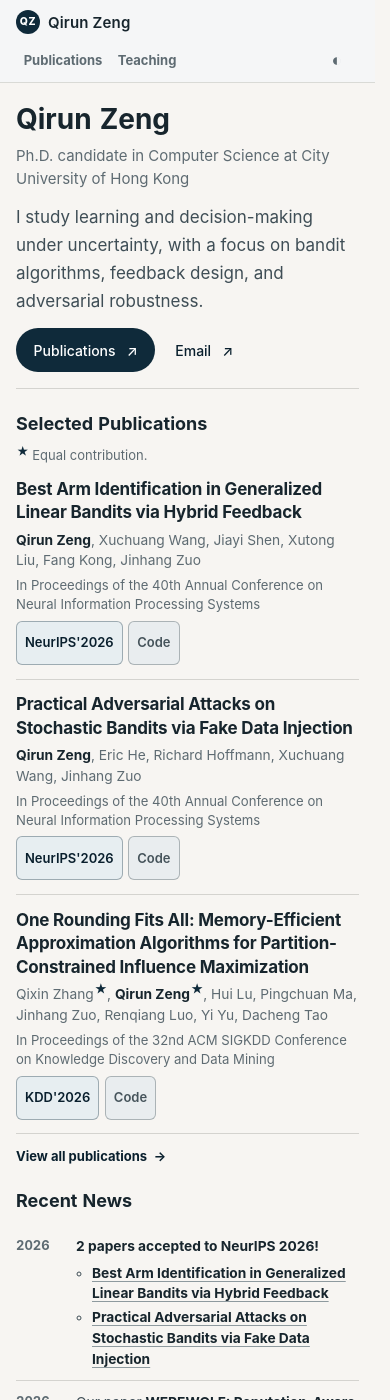
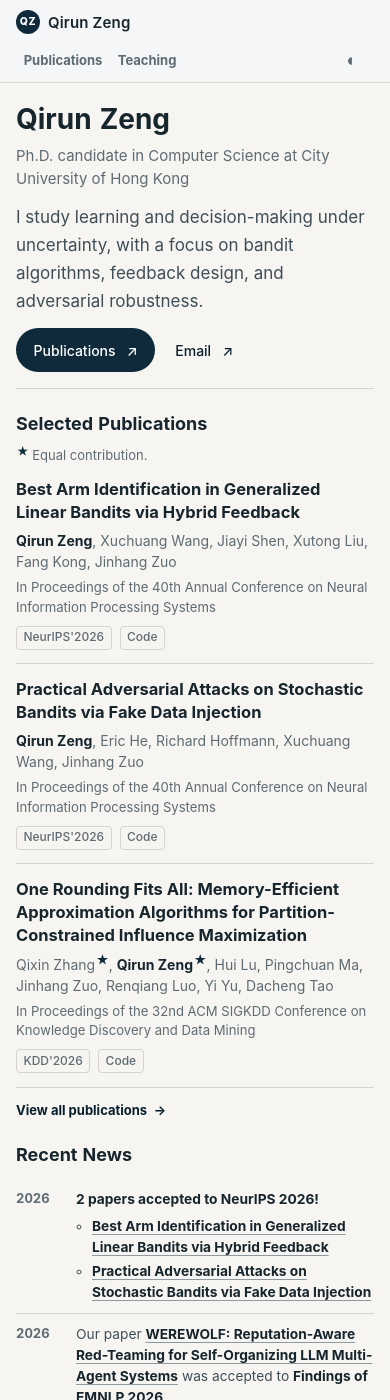
Before and after one commit to qirunzeng/qirunzeng.github.io, a Jekyll site: the page built from index.html, in a window 390 px wide and 1400 px high. Built offline with Jekyll 4.4.1, drawn with Linux system fonts in a browser that asks for light colours.

Commit message:
Refine publication mobile layout and unify compact tags

```diff
--- a/_data/assets.json
+++ b/_data/assets.json
@@ -1,4 +1,4 @@
 {
-  "css": "7b56f8cadceb8aff",
+  "css": "bf0dc5fa61f2382c",
   "js": "49c589e744dc6c23"
 }
--- a/_includes/publication.html
+++ b/_includes/publication.html
@@ -19,12 +19,15 @@
         <p class="publication__venue">{{ include.paper.venue }}</p>
         {% if include.extended %}
           <p class="publication__metadata">
-            {% if include.paper.publication_date %}<span>Published <time{% if include.paper.publication_date_iso %} datetime="{{ include.paper.publication_date_iso }}"{% endif %}>{{ include.paper.publication_date }}</time></span>{% endif %}
-            {% if include.paper.doi %}<a href="https://doi.org/{{ include.paper.doi }}" target="_blank" rel="noopener noreferrer">DOI {{ include.paper.doi }}</a>{% endif %}
-            {% if site.data.features.scholar_enabled == true and citation and citation.citations > 0 %}<a href="https://scholar.google.com/citations?view_op=view_citation&amp;hl=en&amp;user=sITttdEAAAAJ&amp;citation_for_view={{ citation.scholar_id }}" target="_blank" rel="noopener noreferrer">Cited by {{ citation.citations }}</a>{% endif %}
+            {% if include.paper.publication_date %}<span class="publication__date">Published <time{% if include.paper.publication_date_iso %} datetime="{{ include.paper.publication_date_iso }}"{% endif %}>{{ include.paper.publication_date }}</time></span>{% endif %}
+            {% if include.paper.doi %}<a class="publication__doi" href="https://doi.org/{{ include.paper.doi }}" target="_blank" rel="noopener noreferrer">DOI {{ include.paper.doi }}</a>{% endif %}
+            {% if site.data.features.scholar_enabled == true and citation and citation.citations > 0 %}<a class="publication__citations" href="https://scholar.google.com/citations?view_op=view_citation&amp;hl=en&amp;user=sITttdEAAAAJ&amp;citation_for_view={{ citation.scholar_id }}" target="_blank" rel="noopener noreferrer">Cited by {{ citation.citations }}</a>{% endif %}
           </p>
         {% endif %}
       </div>
+    </div>
+
+    <div class="publication__resources">
       {% if include.paper.links %}
         <p class="publication__links" aria-label="Links for {{ include.paper.title }}">
           {% for link in include.paper.links %}
@@ -38,8 +41,6 @@
           {% endfor %}
         </p>
       {% endif %}
-    </div>
-
       {% if include.extended %}
         {% if include.paper.abstract or include.paper.abstract_status %}
           <details class="publication__abstract">
@@ -53,4 +54,5 @@
         {% endif %}
       {% endif %}
     </div>
+  </div>
 </article>
--- a/assets/css/main.css
+++ b/assets/css/main.css
@@ -673,11 +673,7 @@
 }
 
 .publication__details {
-  display: grid;
   margin-top: 0.38rem;
-  align-items: start;
-  grid-template-columns: minmax(0, 1fr) auto;
-  gap: 0.4rem 0.75rem;
 }
 
 .publication__venue {
@@ -720,51 +716,43 @@
 .publication__links {
   display: flex;
   flex-wrap: wrap;
-  justify-content: flex-end;
-  gap: 0.35rem;
+  justify-content: flex-start;
+  gap: 0.3rem 0.5rem;
+}
+
+.publication__resources {
+  display: grid;
+  margin-top: 0.4rem;
+  gap: 0.15rem;
 }
 
 .tag {
   display: inline-flex;
-  min-height: 1.75rem;
-  padding: 0.14rem 0.5rem;
+  min-height: 24px;
+  padding: 0.125rem 0.4rem;
   align-items: center;
-  border: 1px solid color-mix(in srgb, var(--accent) 34%, transparent);
-  border-radius: 0.38rem;
-  background: var(--accent-soft);
-  color: var(--accent-strong);
+  border: 1px solid var(--line);
+  border-radius: 0.25rem;
+  background: transparent;
+  color: var(--muted);
   font-family: var(--sans);
-  font-size: 0.8125rem;
+  font-size: 0.75rem;
   font-style: normal;
-  font-weight: 600;
-  line-height: 1;
+  font-weight: 500;
+  line-height: 1.4;
   text-decoration: none;
   white-space: nowrap;
 }
 
-.tag--code {
-  border-color: color-mix(in srgb, var(--code) 38%, transparent);
-  background: var(--code-soft);
-  color: var(--code);
-}
-
-.tag--document {
+.tag:hover {
   border-color: var(--line-strong);
   background: var(--paper-soft);
-  color: var(--ink-soft);
-}
-
-.tag:hover {
-  border-color: currentColor;
   color: var(--accent);
 }
 
-.tag--code:hover {
-  color: var(--code);
-}
-
 .publication__abstract {
-  margin-top: 0.35rem;
+  min-width: 0;
+  margin: 0;
   color: var(--muted);
 }
 
@@ -930,6 +918,7 @@
 
 .teaching-item__links {
   display: flex;
+  flex-wrap: wrap;
   padding-top: 0.42rem;
   gap: 0.35rem;
 }
@@ -1085,6 +1074,7 @@
 .home-extra { border-bottom: 1px solid var(--line); }
 .cf-title { margin: 0 auto 0 0; color: var(--ink-soft); font-size: 0.875rem; font-weight: 500; }
 @media (max-width: 620px) {
+  html { scrollbar-gutter: auto; }
   .cf-stats { grid-template-columns: repeat(2, minmax(0, 1fr)); gap: 1rem; }
   .cf-charts { grid-template-columns: 1fr; gap: 1.8rem; }
   .cf-chart + .cf-chart { border-top: 1px solid var(--line); padding-top: 1.4rem; }
@@ -1142,18 +1132,64 @@
   }
 
   .publication {
-    grid-template-columns: 1.65rem minmax(0, 1fr);
-    gap: 0.45rem;
+    grid-template-columns: minmax(0, 1fr);
+    padding-block: 1rem;
+    gap: 0;
   }
 
   .publication__number {
-    width: 1.25rem;
-    height: 1.25rem;
-    font-size: 0.8125rem;
+    display: none;
   }
 
-  .publication__details {
-    grid-template-columns: 1fr;
+  .publication__title,
+  .page-home .publication__title {
+    font-size: 1.03125rem;
+    letter-spacing: normal;
+    line-height: 1.4;
+  }
+
+  .publication__authors {
+    margin-top: 0.4rem;
+    font-size: 0.875rem;
+    line-height: 1.5;
+  }
+
+  .publication__venue {
+    font-style: normal;
+    line-height: 1.5;
+  }
+
+  .publication__metadata {
+    display: grid;
+    margin-top: 0.4rem;
+    grid-template-columns: minmax(0, 1fr) auto;
+    gap: 0.2rem 0.5rem;
+  }
+
+  .publication__metadata > * + *::before {
+    content: none;
+  }
+
+  .publication__date {
+    grid-area: 1 / 1;
+  }
+
+  .publication__citations {
+    grid-area: 1 / 2;
+  }
+
+  .publication__doi {
+    grid-column: 1 / -1;
+  }
+
+  .publication__resources {
+    margin-top: 0.5rem;
+  }
+
+  .profile__links {
+    display: grid;
+    grid-template-columns: repeat(2, minmax(0, 1fr));
+    gap: 0.25rem 0.75rem;
   }
 
   .news-item {
@@ -1174,10 +1210,6 @@
 
   .news-item__body {
     grid-column: 2;
-  }
-
-  .publication__links {
-    justify-content: flex-start;
   }
 
   .timeline-item,
@@ -1204,8 +1236,7 @@
   }
 
   .page-home .page-section { margin-top: 1.5rem; }
-  .tag { min-height: 44px; }
-  .publication__abstract summary { min-height: 44px; padding-block: 0.65rem; }
+  .publication__abstract summary { min-height: 32px; padding-block: 0.35rem; font-weight: 500; }
   .page-home .news-item { grid-template-columns: 3rem minmax(0, 1fr); column-gap: 0.75rem; }
   .page-home .news-item__date { grid-column: 1; margin: 0; }
   .page-home .news-item__marker { display: none; }
```
Also changed, not shown: README.md. Lines whose indentation alone changed are shown as unchanged.
